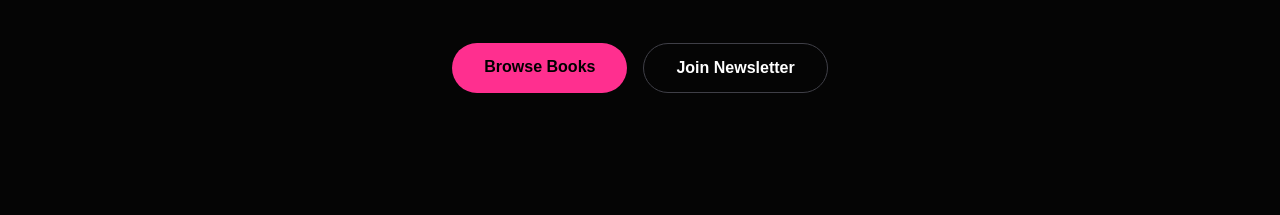
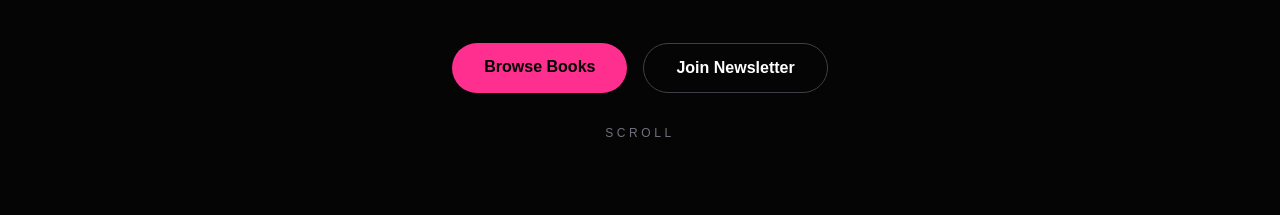
Before and after one commit to alex19849-dot/marlowquinn, a Next.js app: page / in a window 1280 px wide. Shown: the part 990-1205 px from the top of the page. Built offline with nearby package versions, Linux system fonts and the light colour scheme.

Commit message:
Update page.tsx

```diff
--- a/src/app/page.tsx
+++ b/src/app/page.tsx
@@ -37,6 +37,9 @@ export default function Home() {
             </Link>
           </div>
         </div>
+        <div className="absolute bottom-8 left-1/2 -translate-x-1/2 text-xs uppercase tracking-[0.3em] text-zinc-500">
+  Scroll
+</div>
       </section>
       <section className="mx-auto max-w-7xl px-6 py-24">
   <div className="mb-12 text-center">
```
